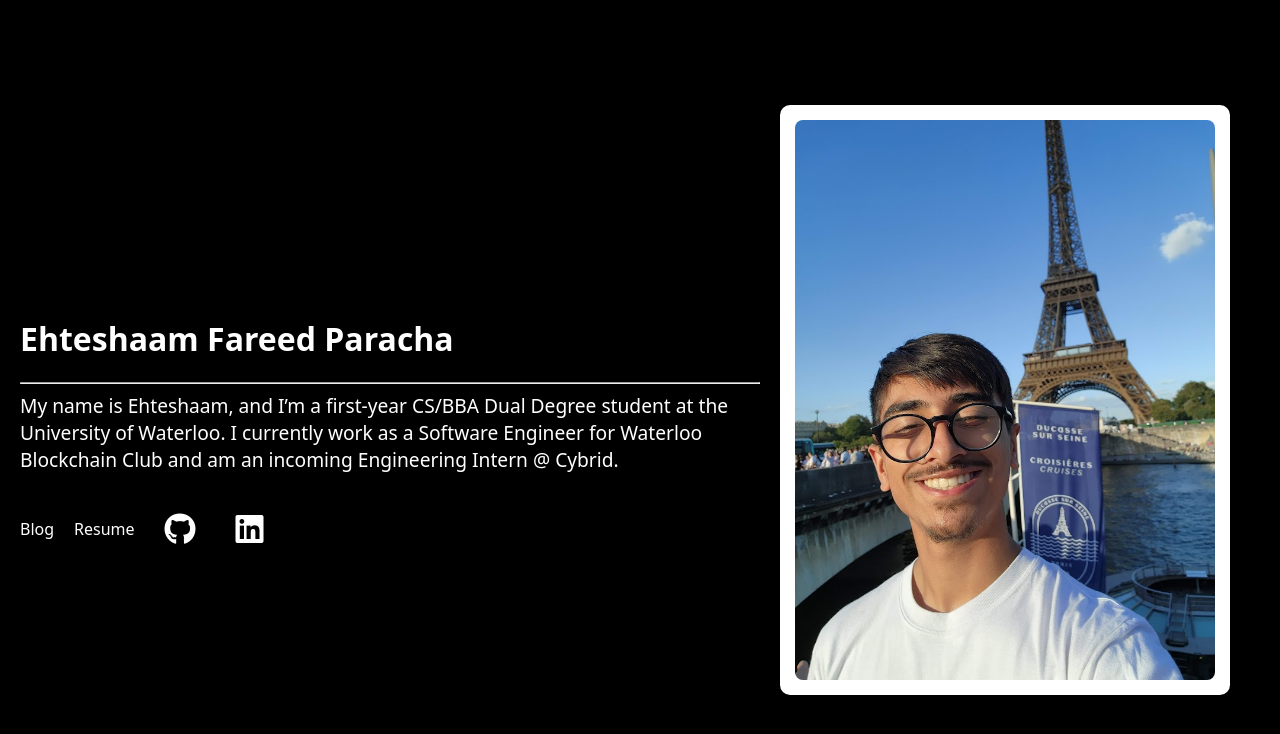
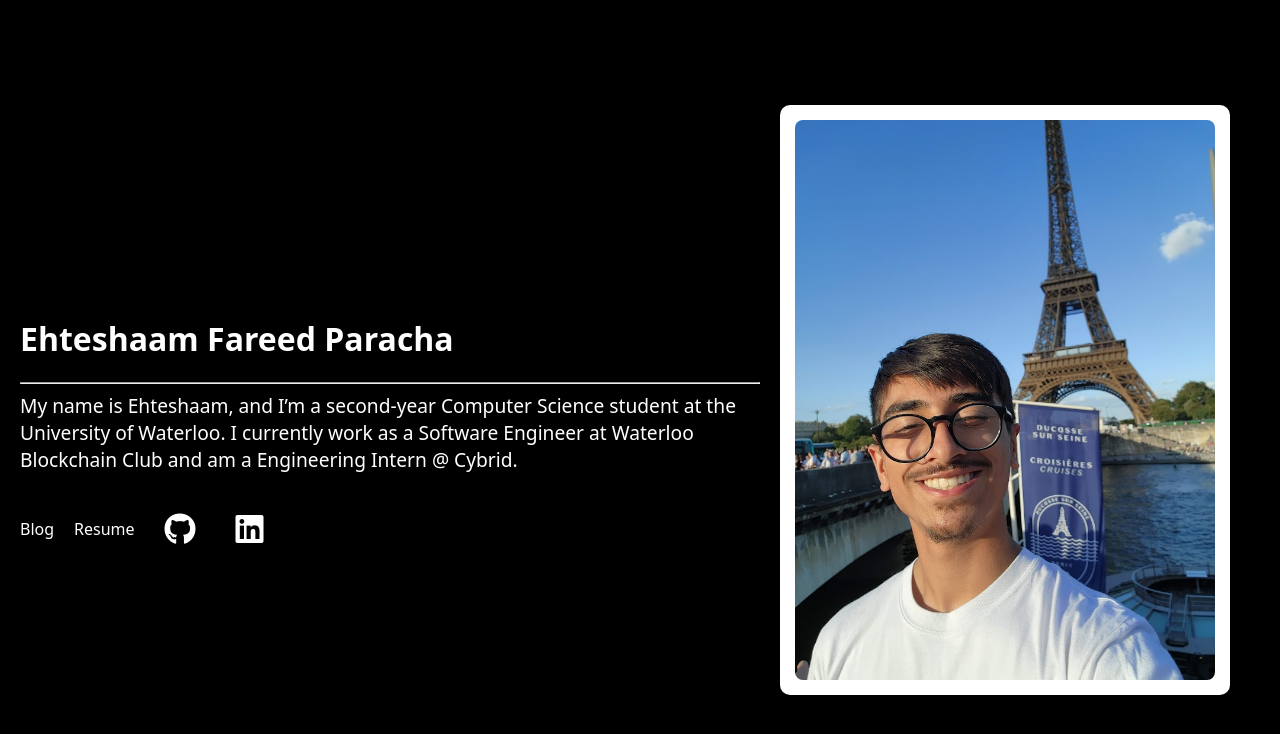
Before and after one commit to LeEhteshaam/Ehteshaam-Website, a SvelteKit app: page / in a window 1280 px wide. Shown: the top 734 px of the page. Built offline with nearby package versions, Linux system fonts and the light colour scheme.

Commit message:
updated About me description

```diff
--- a/src/routes/+page.svelte
+++ b/src/routes/+page.svelte
@@ -41,9 +41,9 @@
 			<h1 id="Name">Ehteshaam Fareed Paracha</h1>
 			<hr />
 			<div class="aboutMe">
-				My name is Ehteshaam, and I’m a first-year CS/BBA Dual Degree student at the University of
-				Waterloo. I currently work as a Software Engineer for Waterloo Blockchain Club and am an
-				incoming Engineering Intern @ Cybrid.
+				My name is Ehteshaam, and I’m a second-year Computer Science student at the University of
+				Waterloo. I currently work as a Software Engineer at Waterloo Blockchain Club and am a
+				Engineering Intern @ Cybrid.
 			</div>
 			<div class="importantInfo">
 				<div id="blog" on:click={goToBlog}>Blog</div>
```
